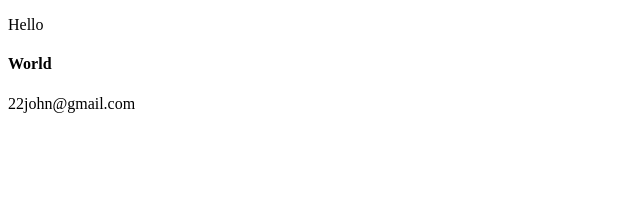
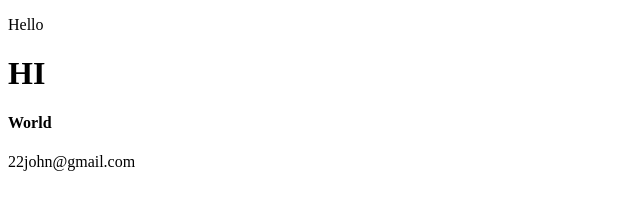
Before and after one commit to barcelo2/Typescript, a plain HTML site: page index.html in a window 1280 px wide. Shown: the whole page, without its empty margins (0-640 px from the left). Drawn offline with Linux system fonts and the light colour scheme.

Commit message:
added h1

```diff
--- a/index.html
+++ b/index.html
@@ -8,6 +8,7 @@
   </head>
   <body>
     <p>Hello</p>
+    <h1>HI</h1>
     <h4>World</h4>
     <script src="salida.js">
       alert('1')
```
